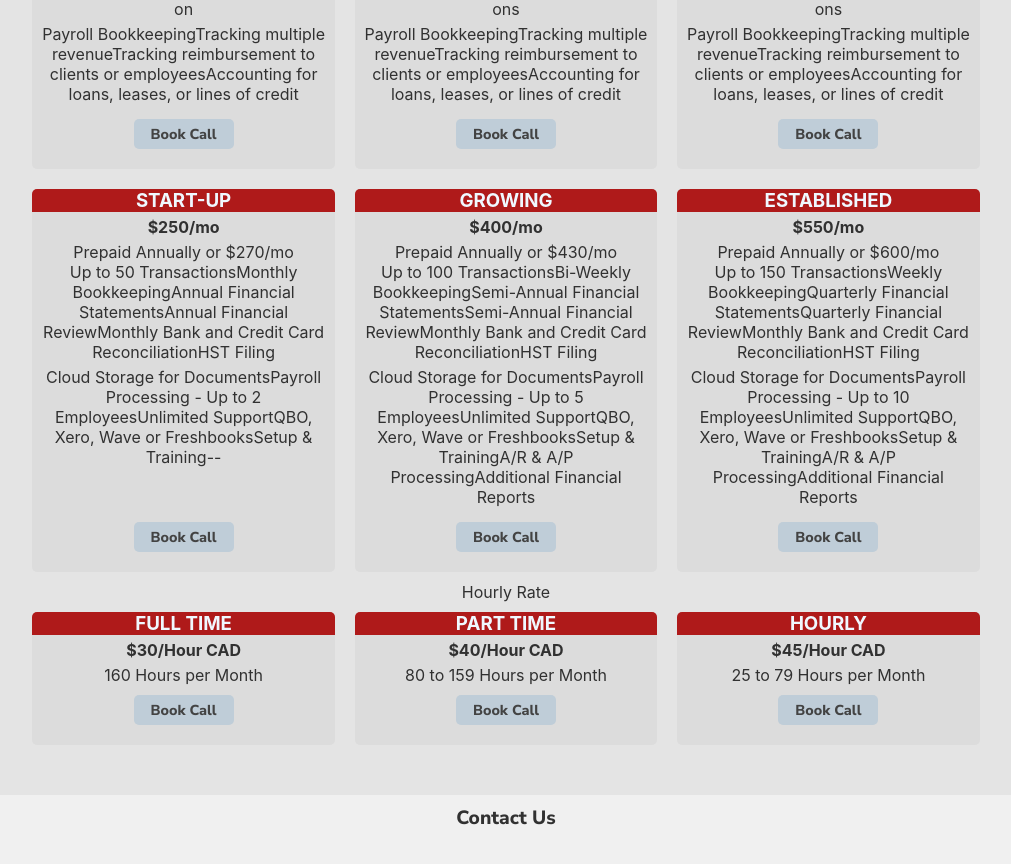
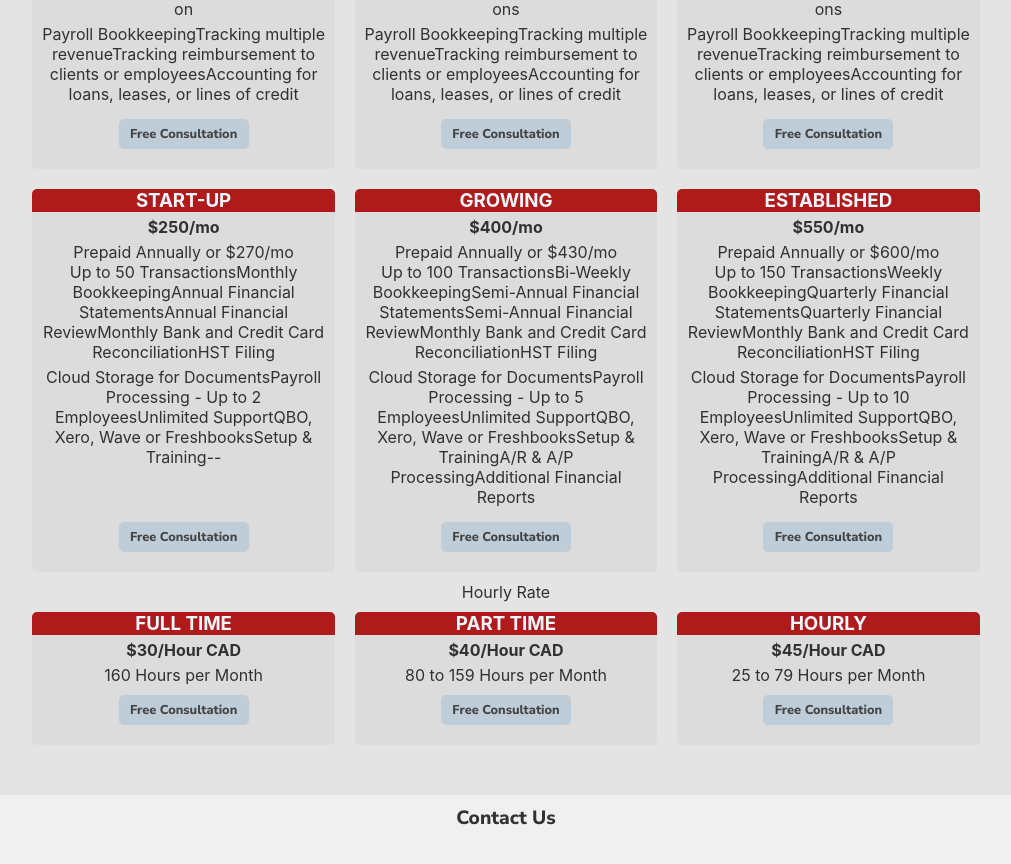
Before and after one commit to buzmakovTim/tsurikoffconsulting, a React (Create React App) app in the folder tsurikoffconsulting/: page / in a window 1280 px wide. Shown: the part 1888-2752 px from the top of the page, without its empty margins (134-1145 px from the left). Built offline with nearby package versions, Linux system fonts and the light colour scheme.

Commit message:
update pricing card

```diff
--- a/tsurikoffconsulting/src/components/button/button.scss
+++ b/tsurikoffconsulting/src/components/button/button.scss
@@ -22,8 +22,7 @@
             // color: black;
         }
     }
-}
-.button p {
+    p {
         font-size: 90%;
         color: rgb(224, 224, 224);
         // margin: 0 0 0px;
@@ -32,11 +31,12 @@
         font-family: $primary-font;
         font-weight: 800;
     }
+}
 
 .small{
     margin-top: 10px;
     margin-bottom: 10px;
-    width: 100px;
+    width: 130px;
     height: 30px;
     background-color: $color5;
     border-radius: 5px;
@@ -45,7 +45,7 @@
         cursor: pointer;
         background-color: $primary-color;
         border: none;
-        width: 100px;
+        width: 150px;
         height: 30px;
         transition: all 0.3s;
 
@@ -55,6 +55,7 @@
         }
     }
     p {
+        font-size: 80%;
         color: rgb(67, 67, 67);
         transition: all 0.3s;
     }
--- a/tsurikoffconsulting/src/components/pricingCard/PricingCard.tsx
+++ b/tsurikoffconsulting/src/components/pricingCard/PricingCard.tsx
@@ -53,7 +53,7 @@ export const PricingCard = (props: PricingCardType) => {
     const button = () => {
       return(
         <div className='bookCall'>
-          <Button name="Book Call" smallSize={true}/>
+          <Button name="Free Consultation" smallSize={true}/>
         </div>
       )
     }
```
Lines whose indentation alone changed are shown as unchanged.
